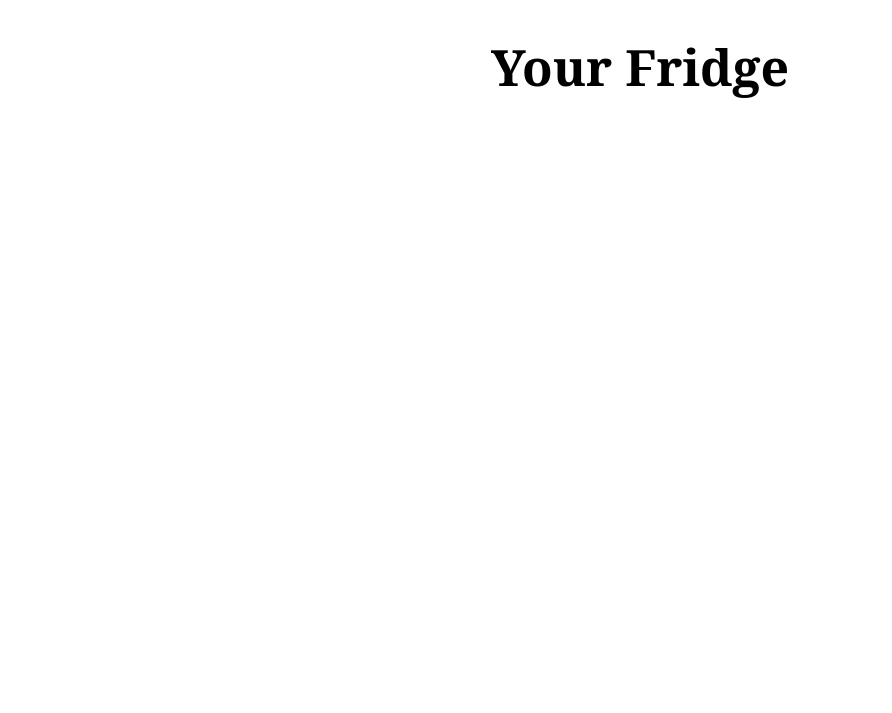
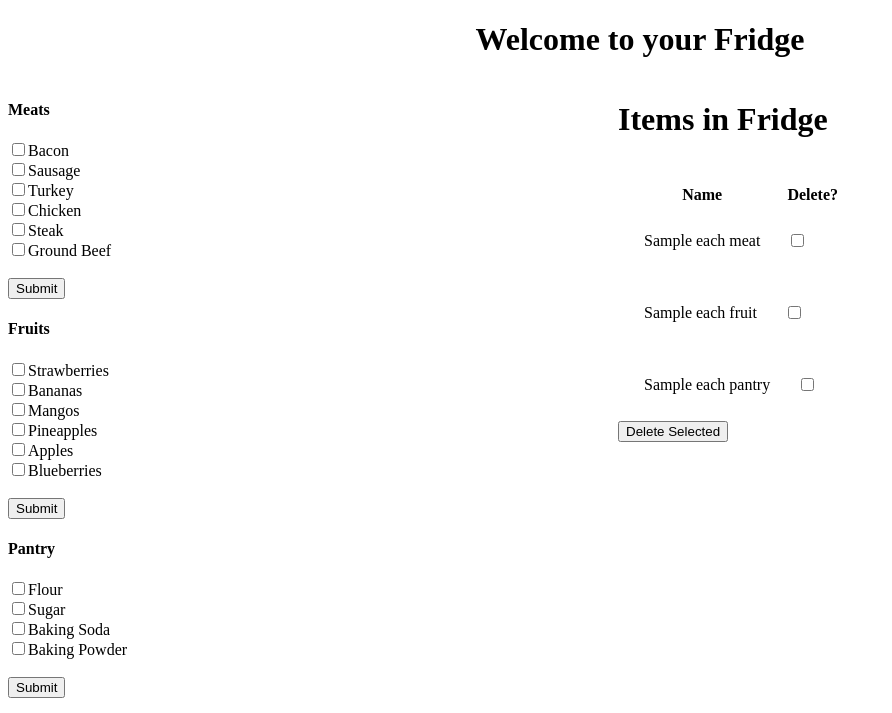
Before and after one commit to nickdep217/My_Fridges, a Python web app: template Templates/fridgepage.html in a window 1280 px wide; the page is wider, and only the part inside the window is pictured. Shown: the part 87-800 px from the top of that part, without its empty margins (0-892 px from the left). Run offline with Jinja, Linux system fonts and the light colour scheme; the template is opened without the code that fills it: most values are stand-ins (such as "Sample title", 1, 10 or a date in 2020).

Commit message:
Update fridgepage.html

```diff
--- a/Templates/fridgepage.html
+++ b/Templates/fridgepage.html
@@ -23,10 +23,87 @@
     <th><h2> <a href=/about >About</a></h2></th>
 
     </table>
-    <h1 style="font-family:Georgia;color:black;text-align:center;font-size:50px;">Your Fridge</h1>
+    <h1 class='fridge_header'><center>Welcome to your Fridge {{user.email()}}</center></h1>
 
     </div>
     <!-- <a href=/fridge ></a> -->
+<div style='float: left;width:610px;' padding: 0 842px>
+<form method="post">
+
+        <h4>Meats</h4>
+        <input type="checkbox" name="meat_name" value="bacon">Bacon<br>
+        <input type="checkbox" name="meat_name" value="sausage">Sausage<br>
+        <input type="checkbox" name="meat_name" value="turkey">Turkey<br>
+        <input type="checkbox" name="meat_name" value="chicken">Chicken<br>
+        <input type="checkbox" name="meat_name" value="steak">Steak<br>
+        <input type="checkbox" name="meat_name" value="ground beef">Ground Beef<br>
+
+        <br>
+        <input type="submit" name="" value="Submit" />
+</form>
+<form method="post" action="/new_fruits">
+
+        <h4>Fruits</h4>
+        <input type="checkbox" name="fruit_name" value="strawberries">Strawberries<br>
+        <input type="checkbox" name="fruit_name" value="bananas">Bananas<br>
+        <input type="checkbox" name="fruit_name" value="mangos">Mangos<br>
+        <input type="checkbox" name="fruit_name" value="pineapples">Pineapples<br>
+        <input type="checkbox" name="fruit_name" value="apples">Apples<br>
+        <input type="checkbox" name="fruit_name" value="blueberries">Blueberries<br>
+
+        <br>
+        <input type="submit" name="" value="Submit" />
+</form>
+<form method="post" action="/new_pantries">
+
+        <h4>Pantry</h4>
+        <input type="checkbox" name="pantry_name" value="flour">Flour<br>
+        <input type="checkbox" name="pantry_name" value="sugar">Sugar<br>
+        <input type="checkbox" name="pantry_name" value="baking soda">Baking Soda<br>
+        <input type="checkbox" name="pantry_name" value="baking powder">Baking Powder<br>
+        <br>
+        <input type="submit" name="" value="Submit" />
+</form>
+</div>
+
+
+<div style='float: left' >
+<h1>Items in Fridge</h1>
+<form class="" action="/delete_food" method="post">
+  <table cellspacing='25'>
+    <tr>
+      <th>Name</th>
+      <th>Delete?</th>
+    </tr>
+    {% for each_meat in meats %}
+    <tr>
+      <td>{{each_meat.name}}</td>
+      <td><input type="checkbox" name="to_delete" value="{{each_meat.key.urlsafe()}}"></td>
+    </tr>
+    {% endfor %}
+    </table>
+
+    <table cellspacing='25'>
+
+    {% for each_fruit in fruits %}
+    <tr>
+      <td>{{each_fruit.name}}</td>
+      <td><input type="checkbox" name="to_delete" value="{{each_fruit.key.urlsafe()}}"></td>
+    </tr>
+    {% endfor %}
+  </table>
+  <table cellspacing='25'>
+
+  {% for each_pantry in pantries %}
+  <tr>
+    <td>{{each_pantry.name}}</td>
+    <td><input type="checkbox" name="to_delete" value="{{each_pantry.key.urlsafe()}}"></td>
+  </tr>
+  {% endfor %}
+</table>
+  <input type="submit" name="" value="Delete Selected">
+</form>
+</div>
 
   </body>
 </html>
```
